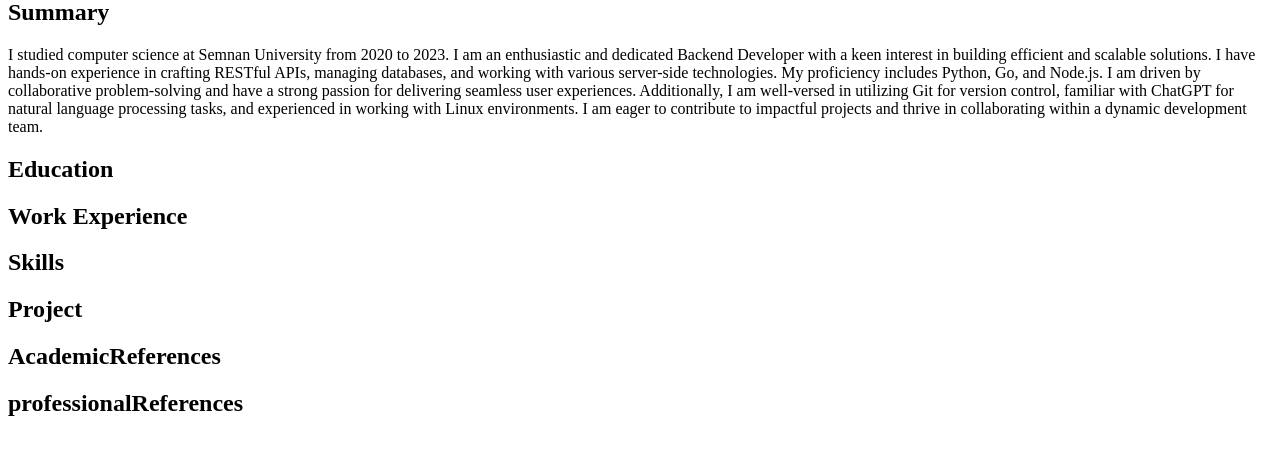
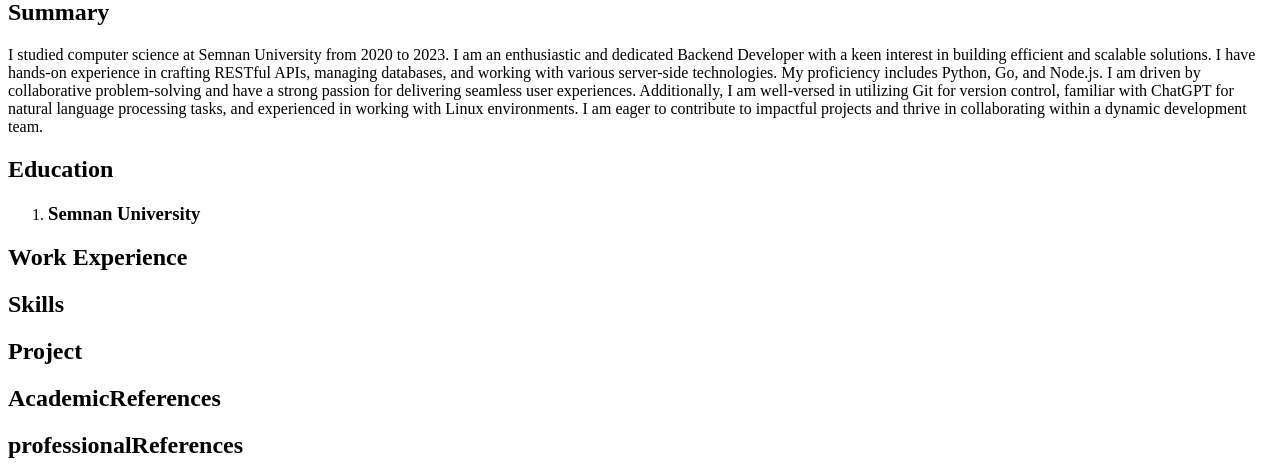
Before and after one commit to fjadidi2001/portfolio, a Django app: page /portfolio/ in a window 1280 px wide. Shown: the part 159-624 px from the top of the page. Run offline with Django 4.2, Linux system fonts and the light colour scheme; data that the repository does not hold is empty.

Commit message:
added education

```diff
--- a/myportfolio/templates/portfolio/portfolio.html
+++ b/myportfolio/templates/portfolio/portfolio.html
@@ -80,7 +80,11 @@
 
 <section>
     <h2>Education</h2>
-    <li<\
+    <ol>
+        <li>
+            <h3>Semnan University</h3>
+        </li>
+    </ol>
     {% for education in education %}
     <p>{{ education.title }}</p>
     <p>{{ education.description }}</p>
```
